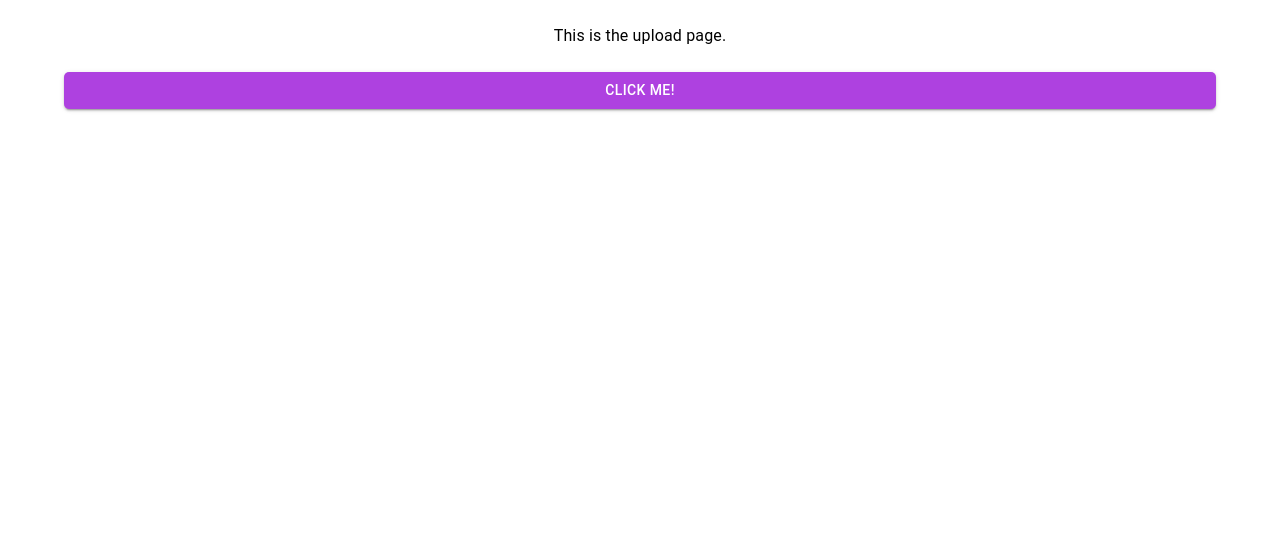
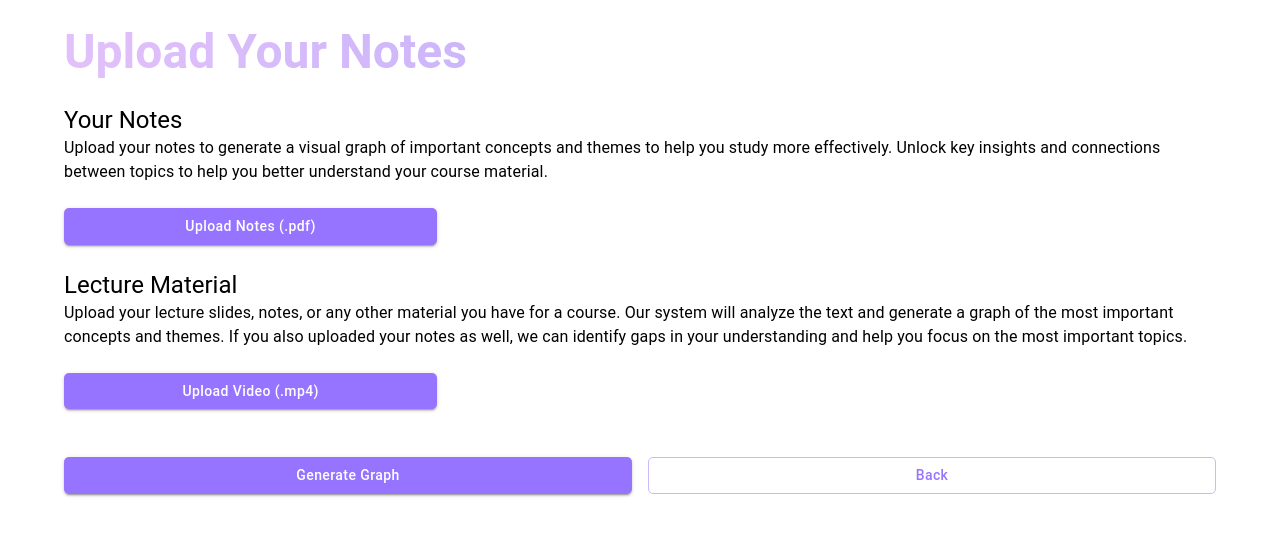
Before and after one commit to ML72/Odin-AI, a React (Vite) app: page /upload in a window 1280 px wide. Shown: the top 536 px of the page. Built offline with nearby package versions, Linux system fonts and the light colour scheme.

Commit message:
UI Updates

```diff
--- a/src/components/CustomPage.tsx
+++ b/src/components/CustomPage.tsx
@@ -13,11 +13,23 @@ const CustomPage: React.FC<ComponentProps> = ({ children = [] }: ComponentProps)
   const theme: any = createTheme({
     palette: {
       primary: {
-        main: "#ae41e0",
+        main: "#9674FF",
+      },
+      secondary: {
+        main: "#BBD0FF",
       }
     },
     shape: {
       borderRadius: 5,
+    },
+    components: {
+      MuiButton: {
+        styleOverrides: {
+          root: {
+            textTransform: 'none', // Set all button text to lowercase
+          },
+        },
+      },
     }
   });
 
--- a/src/pages/DisplayGraph.tsx
+++ b/src/pages/DisplayGraph.tsx
@@ -17,7 +17,7 @@ const DisplayGraph: React.FC = () => {
       <Typography align="center" variant="body1" sx={{ mt: 3, mx: 2 }}>
         This is the display graph page.
       </Typography>
-      <Container sx={{ mt: 3 }}>
+      <Container sx={{ my: 3 }}>
         <Button variant="contained" fullWidth onClick={alertHandler}>
           Click me!
         </Button>
--- a/src/pages/DisplayStats.tsx
+++ b/src/pages/DisplayStats.tsx
@@ -17,7 +17,7 @@ const DisplayStats: React.FC = () => {
       <Typography align="center" variant="body1" sx={{ mt: 3, mx: 2 }}>
         This is the display stats page.
       </Typography>
-      <Container sx={{ mt: 3 }}>
+      <Container sx={{ my: 3 }}>
         <Button variant="contained" fullWidth onClick={alertHandler}>
           Click me!
         </Button>
--- a/src/pages/History.tsx
+++ b/src/pages/History.tsx
@@ -17,7 +17,7 @@ const History: React.FC = () => {
       <Typography align="center" variant="body1" sx={{ mt: 3, mx: 2 }}>
         This is the history page.
       </Typography>
-      <Container sx={{ mt: 3 }}>
+      <Container sx={{ my: 3 }}>
         <Button variant="contained" fullWidth onClick={alertHandler}>
           Click me!
         </Button>
--- a/src/pages/Home.tsx
+++ b/src/pages/Home.tsx
@@ -1,15 +1,14 @@
 import React from 'react';
 import { Button, Container, Typography } from '@mui/material';
-import { useDispatch } from 'react-redux';
+import { useHistory } from 'react-router';
 
 import CustomPage from '../components/CustomPage';
-import { setNewAlert } from '../service/alert';
 
 const Home: React.FC = () => {
-  const dispatch = useDispatch();
+  const history = useHistory();
 
-  const alertHandler = () => {
-    setNewAlert(dispatch, { msg: "Hello world!" });
+  const clickUpload = () => {
+      history.push('/upload');
   }
 
   return (
@@ -17,9 +16,9 @@ const Home: React.FC = () => {
       <Typography align="center" variant="body1" sx={{ mt: 3, mx: 2 }}>
         This is the home page.
       </Typography>
-      <Container sx={{ mt: 3 }}>
-        <Button variant="contained" fullWidth onClick={alertHandler}>
-          Click me!
+      <Container sx={{ my: 3 }}>
+        <Button variant="contained" fullWidth onClick={clickUpload}>
+          Upload
         </Button>
       </Container>
     </CustomPage>
--- a/src/pages/Upload.tsx
+++ b/src/pages/Upload.tsx
@@ -1,26 +1,86 @@
 import React from 'react';
-import { Button, Container, Typography } from '@mui/material';
+import { Button, Container, Typography, Grid } from '@mui/material';
 import { useDispatch } from 'react-redux';
+import { useHistory } from 'react-router';
 
 import CustomPage from '../components/CustomPage';
 import { setNewAlert } from '../service/alert';
 
 const Upload: React.FC = () => {
   const dispatch = useDispatch();
+  const history = useHistory();
 
   const alertHandler = () => {
     setNewAlert(dispatch, { msg: "Hello world!" });
   }
 
+  const changePage = (page: string) => {
+    history.push('/' + page);
+  }
+
   return (
     <CustomPage>
-      <Typography align="center" variant="body1" sx={{ mt: 3, mx: 2 }}>
-        This is the upload page.
-      </Typography>
-      <Container sx={{ mt: 3 }}>
-        <Button variant="contained" fullWidth onClick={alertHandler}>
-          Click me!
-        </Button>
+      <Container sx={{ my: 3}}>
+        <Typography variant="h3" sx={{
+          mt: 3,
+          fontWeight: 'bold',
+          background: 'linear-gradient(to right, #E2C1FA, #C3B1FA, #B6CBFA)',
+          backgroundClip: 'text',
+          color: 'transparent'
+        }}>
+          Upload Your Notes
+        </Typography>
+
+        {/* Your notes section */}
+
+        <Typography variant="h5" sx={{ mt: 3}}>
+          Your Notes
+        </Typography>
+
+        <Typography variant="body1">
+          Upload your notes to generate a visual graph of important concepts and themes to help you study more effectively. Unlock key insights and connections between topics to help you better understand your course material.
+        </Typography>
+
+        <Grid container spacing={2} sx={{ mt: 1 }}>
+          <Grid item xs={6} sm={4}>
+            <Button variant="contained" color='primary' fullWidth>
+              Upload Notes (.pdf)
+            </Button>
+          </Grid>
+        </Grid>
+
+        {/* Lecture notes section */}
+
+        <Typography variant="h5" sx={{ mt: 3}}>
+          Lecture Material
+        </Typography>
+
+        <Typography variant='body1'>
+          Upload your lecture slides, notes, or any other material you have for a course. Our system will analyze the text and generate a graph of the most important concepts and themes. If you also uploaded your notes as well, we can identify gaps in your understanding and help you focus on the most important topics.
+        </Typography>
+
+        <Grid container spacing={2} sx={{ mt: 1 }}>
+          <Grid item xs={6} sm={4}>
+            <Button variant="contained" color='primary' fullWidth>
+              Upload Video (.mp4)
+            </Button>
+          </Grid>
+        </Grid>
+
+        {/* Generate output section */}
+
+        <Grid container spacing={2} sx={{ mt: 4 }}>
+          <Grid item xs={6}>
+            <Button variant="contained" color='primary' fullWidth onClick={() => changePage('/display')}>
+              Generate Graph
+            </Button>
+          </Grid>
+          <Grid item xs={6}>
+            <Button variant="outlined" color='primary' fullWidth onClick={() => changePage('')}>
+              Back
+            </Button>
+          </Grid>
+        </Grid>
       </Container>
     </CustomPage>
   )
```
